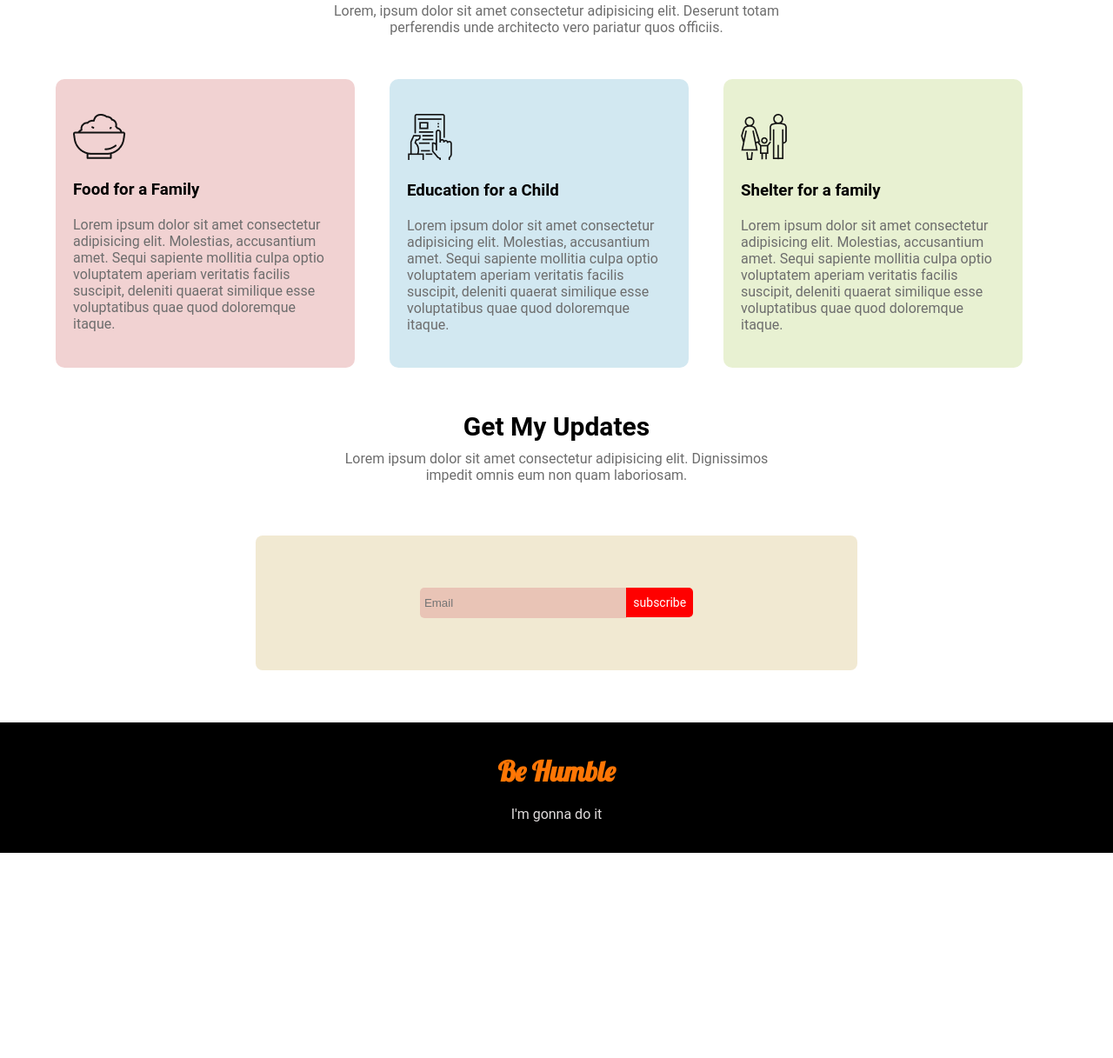
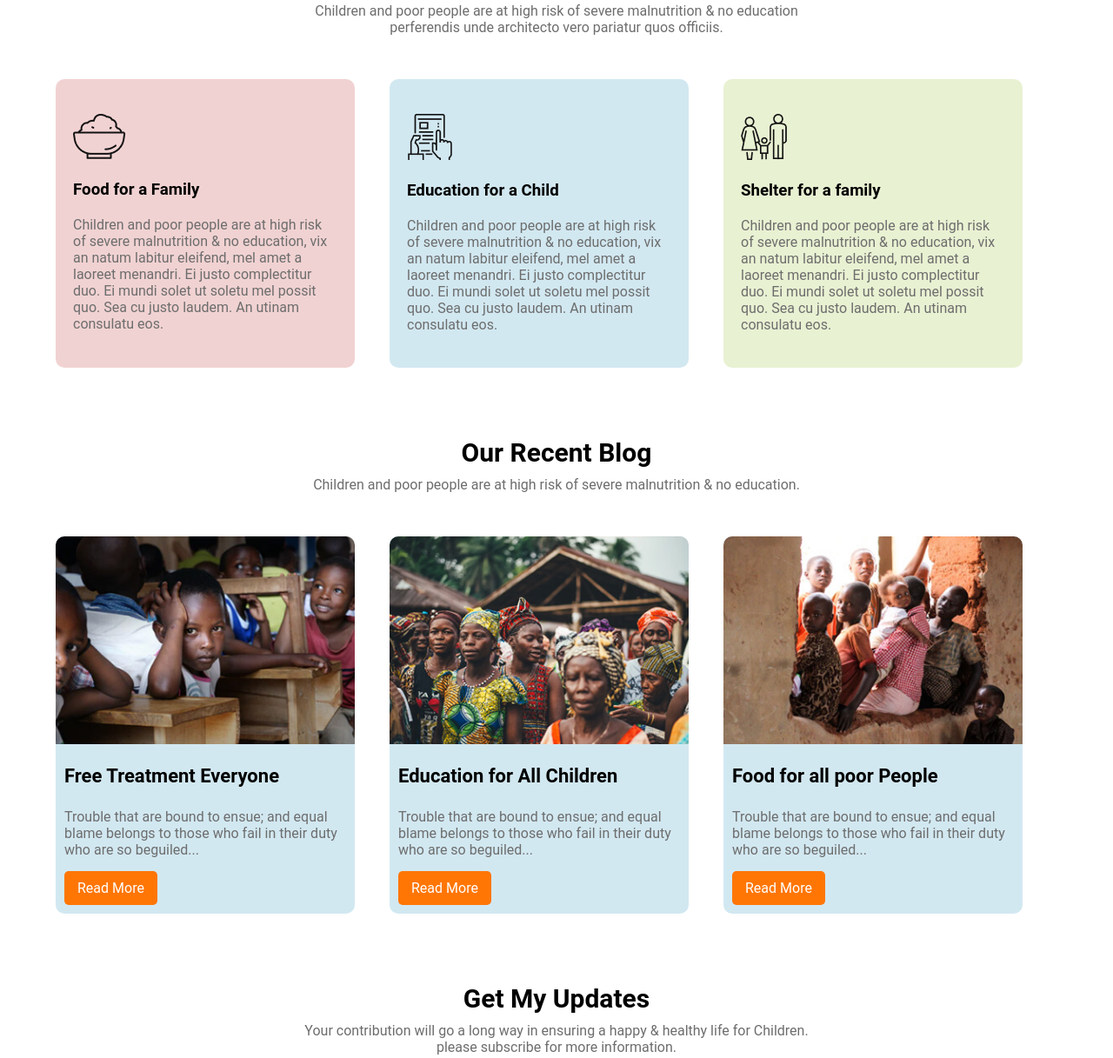
Before and after one commit to sksabbirhossain/ph-website, a plain HTML site: page index.html in a window 1280 px wide. Shown: the part 1341-2558 px from the top of the page at 87% size. Before the commit the page ends 2322 px from the top, so only its background shows below. Drawn offline with Linux system fonts and the light colour scheme.

Commit message:
complate

```diff
--- a/index.html
+++ b/index.html
@@ -16,6 +16,7 @@
     <link rel="stylesheet" href="style/style.css" />
   </head>
   <body>
+    <!-- top banner section -->
     <section id="top-banner">
       <div class="container">
         <div class="top-heading">
@@ -24,9 +25,9 @@
             More In Need
           </h1>
           <p>
-            Lorem ipsum dolor sit amet consectetur adipisicing elit. Laboriosam
-            eum commodi <br />
-            veritatis earum voluptate ab, repudiandae quas sequi.
+            Children and poor people are at high risk of severe malnutrition &
+            no education, <br />
+            vix an natum labitur eleifend, mel amet a laoreet menandri.
           </p>
           <div class="main-btn">
             <a href="">Donate Now</a>
@@ -35,13 +36,14 @@
       </div>
     </section>
 
+    <!-- donate today section -->
     <section class="container">
       <div class="donate-area">
         <div class="heading">
           <h1>Donate Today</h1>
           <p>
-            Lorem ipsum dolor sit, amet consectetur adipisicing elit. Voluptas
-            sapiente <br />
+            We Are Non-Profit Charity & NGO Organization Provide Help To
+            Homeless People! <br />
             expedita dolore pariatur dolorem molestiae eaque.
           </p>
         </div>
@@ -61,13 +63,14 @@
       </div>
     </section>
 
+    <!-- donate plan section -->
     <section class="container">
       <div class="donate-plan-section">
         <div class="heading">
           <h1>Our Donate Plan</h1>
           <p>
-            Lorem, ipsum dolor sit amet consectetur adipisicing elit. Deserunt
-            totam <br />
+            Children and poor people are at high risk of severe malnutrition &
+            no education <br />
             perferendis unde architecto vero pariatur quos officiis.
           </p>
         </div>
@@ -76,10 +79,10 @@
             <img src="./icons/food.png" alt="" />
             <h3>Food for a Family</h3>
             <p>
-              Lorem ipsum dolor sit amet consectetur adipisicing elit.
-              Molestias, accusantium amet. Sequi sapiente mollitia culpa optio
-              voluptatem aperiam veritatis facilis suscipit, deleniti quaerat
-              similique esse voluptatibus quae quod doloremque itaque.
+              Children and poor people are at high risk of severe malnutrition &
+              no education, vix an natum labitur eleifend, mel amet a laoreet
+              menandri. Ei justo complectitur duo. Ei mundi solet ut soletu mel
+              possit quo. Sea cu justo laudem. An utinam consulatu eos.
             </p>
           </div>
 
@@ -87,10 +90,10 @@
             <img src="./icons/Frame-1.png" alt="" />
             <h3>Education for a Child</h3>
             <p>
-              Lorem ipsum dolor sit amet consectetur adipisicing elit.
-              Molestias, accusantium amet. Sequi sapiente mollitia culpa optio
-              voluptatem aperiam veritatis facilis suscipit, deleniti quaerat
-              similique esse voluptatibus quae quod doloremque itaque.
+              Children and poor people are at high risk of severe malnutrition &
+              no education, vix an natum labitur eleifend, mel amet a laoreet
+              menandri. Ei justo complectitur duo. Ei mundi solet ut soletu mel
+              possit quo. Sea cu justo laudem. An utinam consulatu eos.
             </p>
           </div>
 
@@ -98,24 +101,76 @@
             <img src="./icons/shelter.png" alt="" />
             <h3>Shelter for a family</h3>
             <p>
-              Lorem ipsum dolor sit amet consectetur adipisicing elit.
-              Molestias, accusantium amet. Sequi sapiente mollitia culpa optio
-              voluptatem aperiam veritatis facilis suscipit, deleniti quaerat
-              similique esse voluptatibus quae quod doloremque itaque.
+              Children and poor people are at high risk of severe malnutrition &
+              no education, vix an natum labitur eleifend, mel amet a laoreet
+              menandri. Ei justo complectitur duo. Ei mundi solet ut soletu mel
+              possit quo. Sea cu justo laudem. An utinam consulatu eos.
             </p>
           </div>
         </div>
       </div>
     </section>
 
+    <!-- Recent Blog section -->
+    <section class="container">
+      <div class="blog-section">
+        <div class="heading">
+          <h1>Our Recent Blog</h1>
+          <p>
+            Children and poor people are at high risk of severe malnutrition &
+            no education.
+          </p>
+        </div>
+        <div class="blog-area">
+          <div class="blog">
+            <img src="./images/event-1.jpg" alt="" />
+            <h3>Free Treatment Everyone</h3>
+            <p>
+              Trouble that are bound to ensue; and equal blame belongs to those
+              who fail in their duty who are so beguiled...
+            </p>
+            <div class="redMore-btn">
+              <a href="">Read More</a>
+            </div>
+          </div>
+
+          <div class="blog">
+            <img src="./images/event-3.jpg" alt="" />
+            <h3>Education for All Children</h3>
+            <p>
+              Trouble that are bound to ensue; and equal blame belongs to those
+              who fail in their duty who are so beguiled...
+            </p>
+            <div class="redMore-btn">
+              <a href="">Read More</a>
+            </div>
+          </div>
+
+          <div class="blog">
+            <img src="./images/event-2.jpg" alt="" />
+            <h3>Food for all poor People</h3>
+            <p>
+              Trouble that are bound to ensue; and equal blame belongs to those
+              who fail in their duty who are so beguiled...
+            </p>
+            <div class="redMore-btn">
+              <a href="">Read More</a>
+            </div>
+          </div>
+        </div>
+      </div>
+    </section>
+
+    <!-- subscribe section -->
     <section class="container">
       <div class="subscribe-area">
         <div class="heading">
           <h1>Get My Updates</h1>
           <p>
-            Lorem ipsum dolor sit amet consectetur adipisicing elit. Dignissimos
+            Your contribution will go a long way in ensuring a happy & healthy
+            life for Children.
             <br />
-            impedit omnis eum non quam laboriosam.
+            please subscribe for more information.
           </p>
         </div>
         <div class="subscribe-input">
@@ -126,6 +181,7 @@
         </div>
       </div>
     </section>
+    <!-- footer section -->
     <footer>
       <h1>Be Humble</h1>
       <p>I'm gonna do it</p>
--- a/style/style.css
+++ b/style/style.css
@@ -8,9 +8,7 @@ body {
 .container {
   margin: 0 5%;
 }
-.row-50 {
-  width: 50%;
-}
+
 .main-btn {
   margin: 45px 0;
 }
@@ -191,10 +189,50 @@ footer {
 }
 
 footer h1 {
-    color: #ff7605;
-    font-family: 'Lobster', cursive;
-  }
-  footer p  {
-    color: #e0dcdc;
-    padding-top: 20px;
-  }
+  color: #ff7605;
+  font-family: "Lobster", cursive;
+}
+footer p {
+  color: #e0dcdc;
+  padding-top: 20px;
+}
+
+/* blog section */
+.blog-section {
+  margin: 80px 0;
+}
+
+.blog-section .blog-area {
+  margin-top: 50px;
+  display: flex;
+}
+
+.blog-area .blog {
+  border-radius: 10px;
+  margin-right: 40px;
+  background-color: #85c2da5e;
+}
+.blog-area .blog img {
+  border-radius: 10px 10px 0 0;
+  width: 100%;
+}
+.blog-area .blog h3 {
+  padding: 20px 10px;
+  font-size: 22px;
+}
+
+.blog-area .blog p {
+  padding-bottom: 20px;
+  color: #6d6d6d;
+  padding: 5px 10px;
+}
+.blog-area .blog .redMore-btn {
+  margin: 20px 10px;
+}
+.blog-area .blog .redMore-btn a {
+  text-decoration: none;
+  color: #fff;
+  background-color: #ff7605;
+  padding: 10px 15px;
+  border-radius: 5px;
+}
```
Also changed, not shown: images/event-1.jpg (added), images/event-2.jpg (added), images/event-3.jpg (added).
